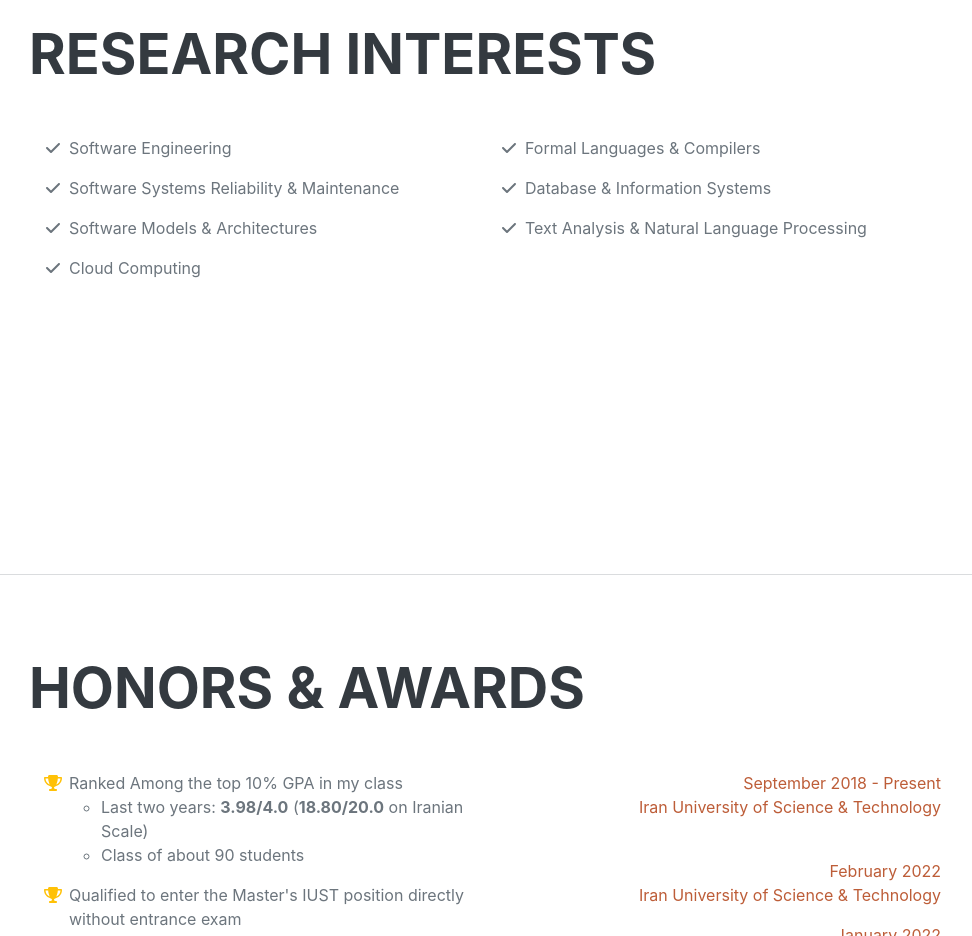
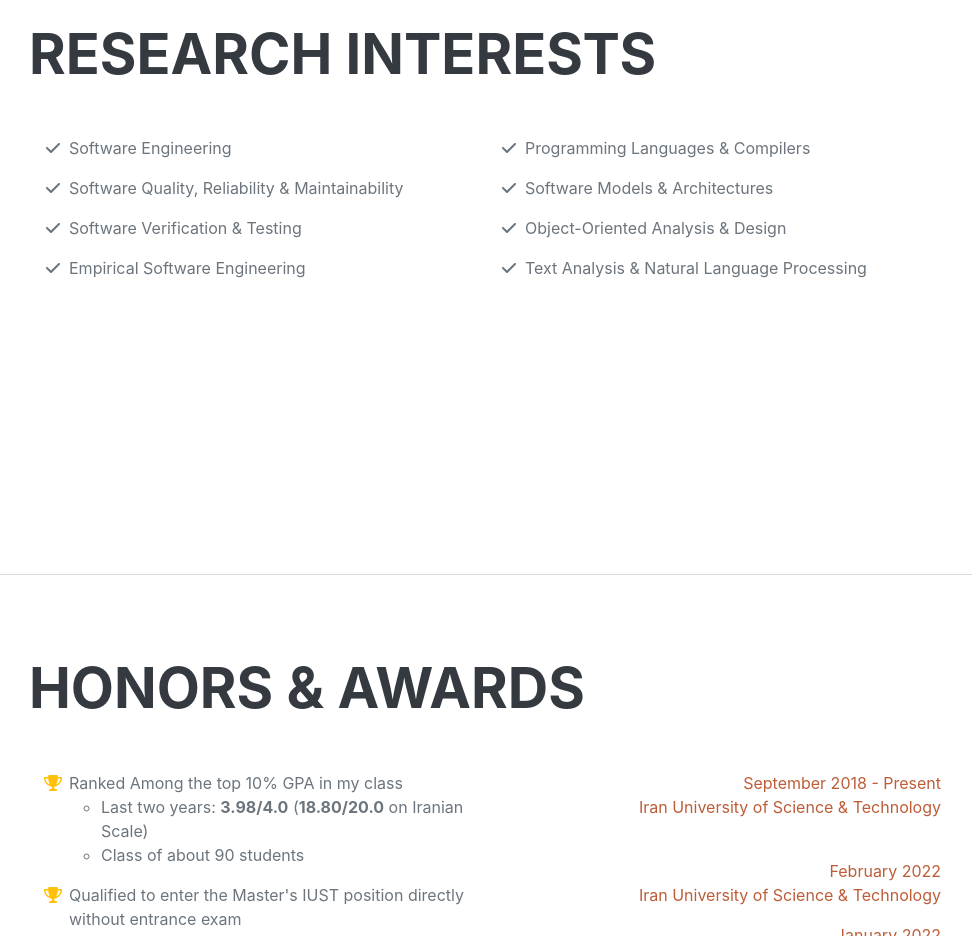
Before and after one commit to danibazi9/danibazi9.github.io, a plain HTML site: page index.html in a window 1280 px wide. Shown: the part 6240-7176 px from the top of the page, without its empty margins (291-1263 px from the left). Drawn offline with nearby package versions, Linux system fonts and the light colour scheme; a web font is replaced by a local one.

Commit message:
Update the research interests section

```diff
--- a/index.html
+++ b/index.html
@@ -538,24 +538,22 @@
             <div style="float: left; width: 50%">
                 <ul class="fa-ul mb-5">
                     <li class="mb-3"><span class="fa-li"><i class="fas fa-check"></i></span>Software Engineering</li>
-                    <li class="mb-3"><span class="fa-li"><i class="fas fa-check"></i></span>Software Systems Reliability
-                        & Maintenance
+                    <li class="mb-3"><span class="fa-li"><i class="fas fa-check"></i></span>Software Quality, Reliability & Maintainability
                     </li>
-                    <li class="mb-3"><span class="fa-li"><i class="fas fa-check"></i></span>Software Models &
-                        Architectures
+                    <li class="mb-3"><span class="fa-li"><i class="fas fa-check"></i></span>Software Verification & Testing
                     </li>
-                    <li class="mb-3"><span class="fa-li"><i class="fas fa-check"></i></span>Cloud Computing</li>
+                    <li class="mb-3"><span class="fa-li"><i class="fas fa-check"></i></span>Empirical Software Engineering</li>
                 </ul>
             </div>
             <div style="float: left; width: 50%">
                 <ul class="fa-ul mb-5">
-                    <li class="mb-3"><span class="fa-li"><i class="fas fa-check"></i></span>Formal Languages & Compilers
+                    <li class="mb-3"><span class="fa-li"><i class="fas fa-check"></i></span>Programming Languages & Compilers
                     </li>
-                    <li class="mb-3"><span class="fa-li"><i class="fas fa-check"></i></span>Database & Information
-                        Systems
+                    <li class="mb-3"><span class="fa-li"><i class="fas fa-check"></i></span>Software Models & Architectures
                     </li>
-                    <li class="mb-3"><span class="fa-li"><i class="fas fa-check"></i></span>Text Analysis & Natural
-                        Language Processing
+                    <li class="mb-3"><span class="fa-li"><i class="fas fa-check"></i></span>Object-Oriented Analysis & Design
+                    </li>
+					<li class="mb-3"><span class="fa-li"><i class="fas fa-check"></i></span>Text Analysis & Natural Language Processing
                     </li>
                 </ul>
             </div>
```
